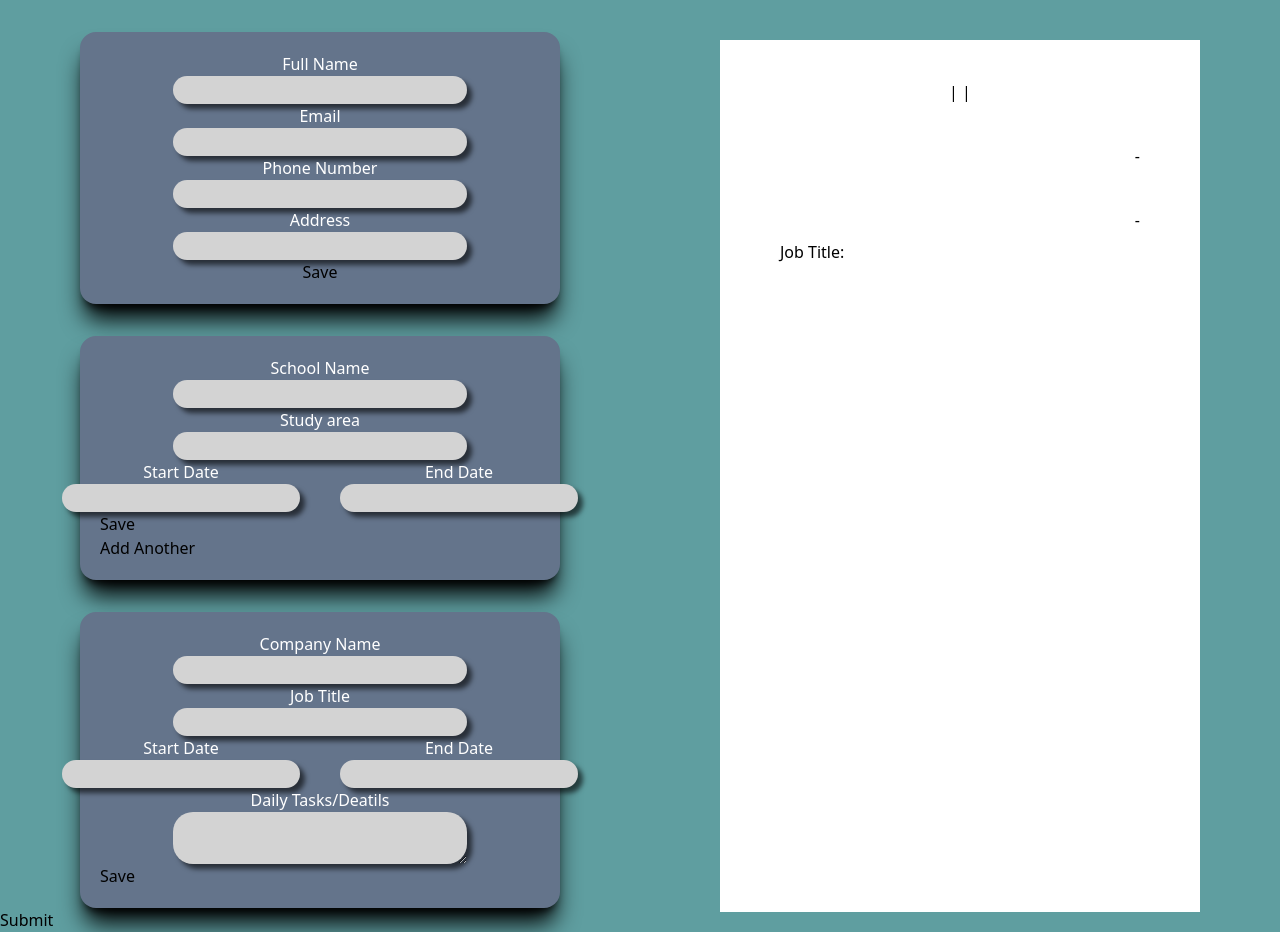
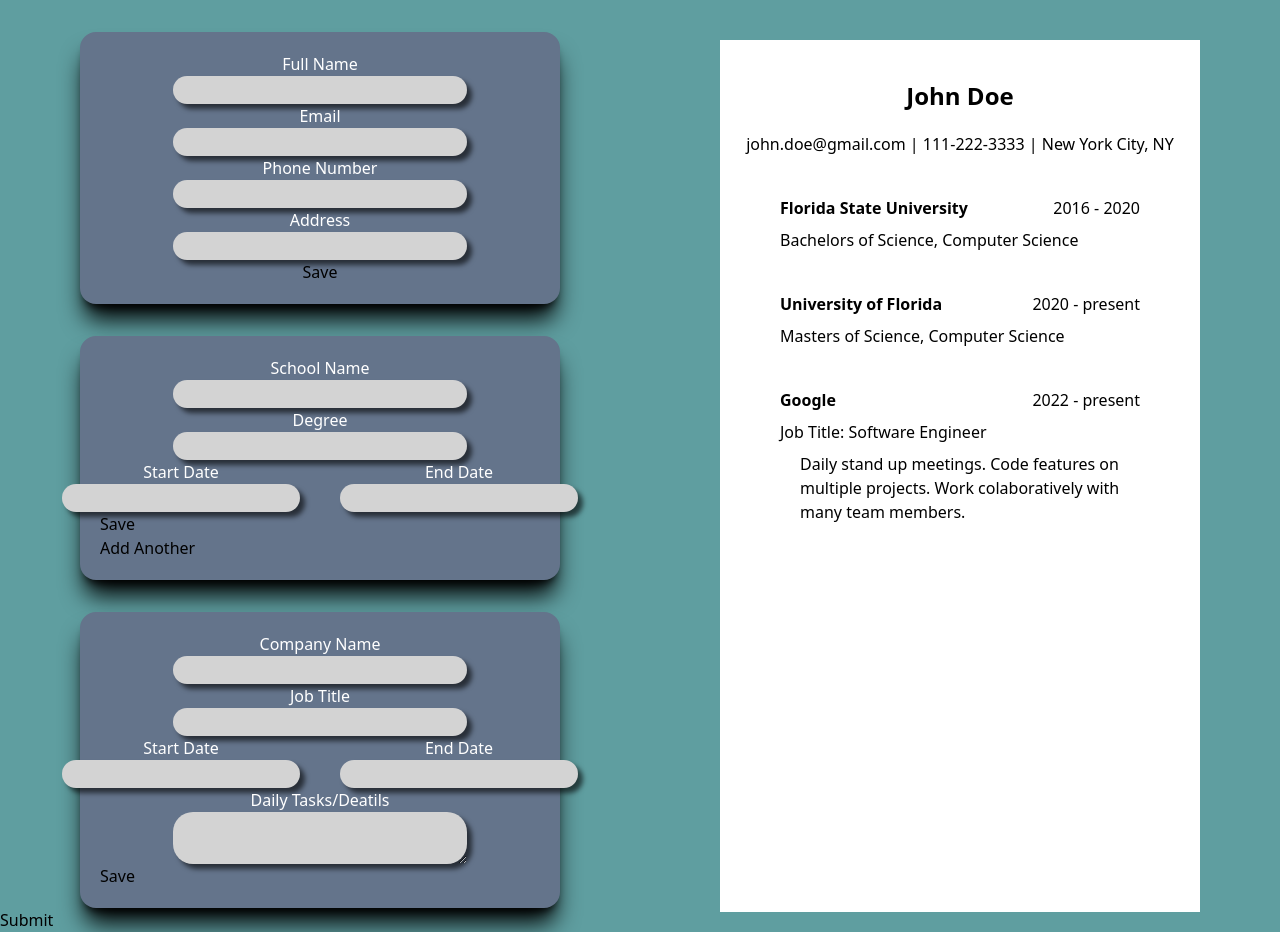
Before and after one commit to JohnCorrigan1/resume-builder, a React (Create React App) app: page / in a window 1280 px wide. Built offline with nearby package versions, Linux system fonts and the light colour scheme.

Commit message:
split up data and making education and experience arrays to add multiple of each

```diff
--- a/src/App.js
+++ b/src/App.js
@@ -5,10 +5,41 @@ import CvForm from "./components/getData/CvForm";
 import Resume from "./components/outputData/Resume";
 import "./index.css";
 
-let userData;
+const exampleUser = {
+  infoData: {
+    fullName: "John Doe",
+    email: "john.doe@gmail.com",
+    phone: "111-222-3333",
+    address: "New York City, NY"
+  },
+  educationData: [
+    {
+    school: "Florida State University",
+    study: "Bachelors of Science, Computer Science",
+    start: "2016",
+    end: "2020"
+  },
+  {
+    school: "University of Florida",
+    study: "Masters of Science, Computer Science",
+    start: "2020",
+    end: "present"
+  }
+],
+  experienceData: [
+    {
+    company: "Google",
+    title: "Software Engineer",
+    experienceStart: "2022",
+    experienceEnd: "present",
+    tasks: "Daily stand up meetings. Code features on multiple projects. Work colaboratively with many team members."
+  }
+]
+
+}
 function App() {
 
-  const [enteredData, setEnteredData] = useState({})
+  const [enteredData, setEnteredData] = useState(exampleUser)
 
   const getData = (data) => {
     console.log("in app", data)
--- a/src/components/getData/CvForm.jsx
+++ b/src/components/getData/CvForm.jsx
@@ -6,44 +6,40 @@ import Card from "../ui/Card";
 
 export default function CvForm(props) {
 
-    const [data, setData] = useState([])
+    const [infoData, setInfoData] = useState([])
+    const [educationData, setEducationData] = useState({})
+    const [experienceData, setExperienceData] = useState({})
 
-  const infoData = (info) => {
-    setData(prevData => {
-      return [  info, ...prevData ]
-  })
+  const getInfoData = (info) => {
+    setInfoData(info)
+    console.log(infoData)
   };
 
-  const educationData = (education) => {
-    setData(prevData => {
-        return [  education, ...prevData ]
-    })
-
+  const getEducationData = (education) => {
+    setEducationData(education)
   };
 
-  const experienceData = (experience) => {
-    setData(prevData => {
-        return [  experience, ...prevData ]
-    })
+  const getExperienceData = (experience) => {
+    setExperienceData(experience)
   };
 
   const combineData = () => {
     const finalData = {
-      ...data[0],
-      ...data[1],
-      ...data[2]
+     infoData: infoData,
+     educationData: educationData,
+     experienceData: experienceData
     }
     props.onSave(finalData)
 }
 
   return (
     <div>
-      <GetInfo onSubmit={infoData} />
+      <GetInfo onSubmit={getInfoData} />
       <Card >
-      <GetEducation onSubmit={educationData} />
+      <GetEducation onSubmit={getEducationData} />
       <button className="">Add Another</button>
       </Card>
-      <GetExperience onSubmit={experienceData} />
+      <GetExperience onSubmit={getExperienceData} />
       <button onClick={combineData} >Submit</button>
     </div>
   );
--- a/src/components/getData/GetEducation.jsx
+++ b/src/components/getData/GetEducation.jsx
@@ -48,7 +48,7 @@ export default function GetEducation(props) {
           />
         </div>
         <div className="flex flex-col items-center">
-          <label htmlFor="area">Study area</label>
+          <label htmlFor="area">Degree</label>
           <input
             onChange={studyChangeHandler}
             type="text"
--- a/src/components/outputData/Resume.jsx
+++ b/src/components/outputData/Resume.jsx
@@ -7,24 +7,29 @@ export default function Resume(props) {
     <div className="h-full">
       <div className="bg-white w-3/4 mr-auto ml-auto p-5 min-h-full">
         <ResumeHeader
-          name={props.data.fullName}
-          email={props.data.email}
-          phone={props.data.phone}
-          address={props.data.address}
+          name={props.data.infoData.fullName}
+          email={props.data.infoData.email}
+          phone={props.data.infoData.phone}
+          address={props.data.infoData.address}
         />
-        <ResumeEducation
-        school={props.data.school}
-        start={props.data.start}
-        end={props.data.end}
-        study={props.data.study}
+        {props.data.educationData.map((item) => (
+          <ResumeEducation
+            school={item.school}
+            start={item.start}
+            end={item.end}
+            study={item.study}
+          />
+        ))}
+
+        {props.data.experienceData.map((item) => (
+        <ResumeExperience
+          company={item.company}
+          title={item.title}
+          start={item.experienceStart}
+          end={item.experienceEnd}
+          tasks={item.tasks}
         />
-        <ResumeExperience
-        company={props.data.company}
-        title={props.data.title}
-        start={props.data.experienceStart}
-        end={props.data.experienceEnd}
-        tasks={props.data.tasks}
-        />
+        ))}
       </div>
     </div>
   );
```
